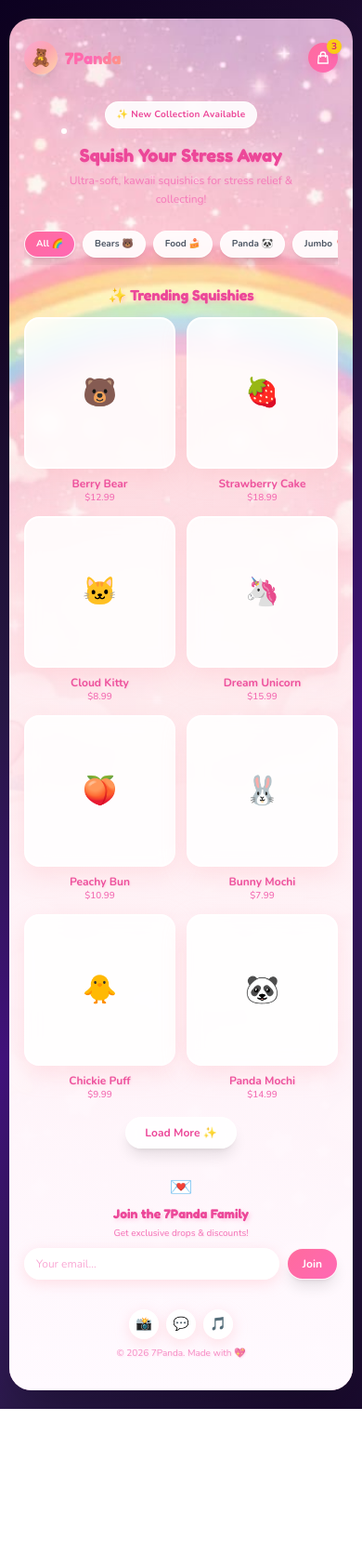
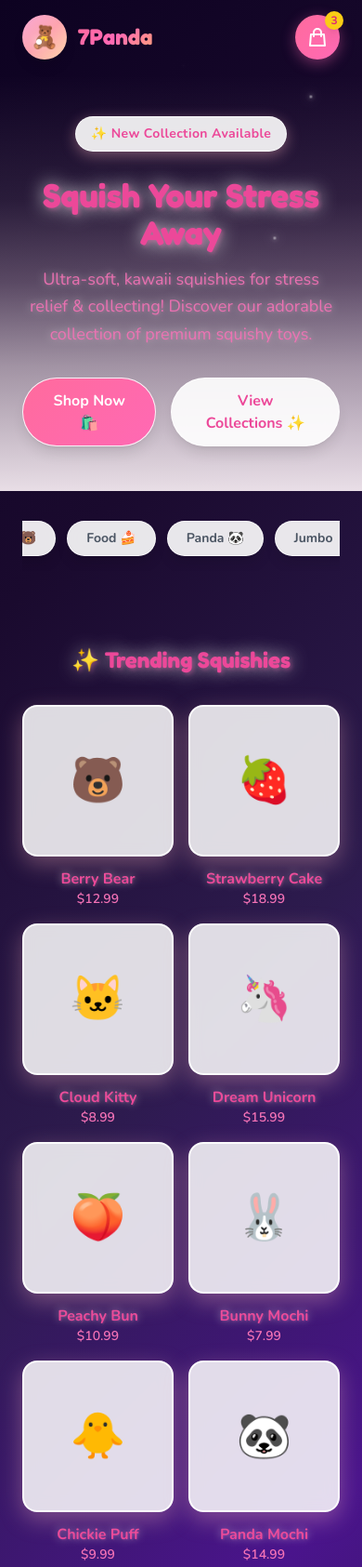
Before and after one commit to aikeluargalee-tech/7panda, a plain HTML site: page index.html in a window 390 px wide. Shown: the top 1685 px of the page at 93% size. Before the commit the page ends 1515 px from the top, so only its background shows below. Drawn offline with nearby package versions, Linux system fonts and the light colour scheme.

Commit message:
Convert to full website layout - remove mobile frame

```diff
--- a/index.html
+++ b/index.html
@@ -2,7 +2,7 @@
 <html lang="en">
 <head>
     <meta charset="UTF-8">
-    <meta name="viewport" content="width=device-width, initial-scale=1.0, maximum-scale=1.0, user-scalable=no">
+    <meta name="viewport" content="width=device-width, initial-scale=1.0">
     <title>7Panda - Cute Squishy Toys</title>
     <script src="https://cdn.tailwindcss.com"></script>
     <link href="https://fonts.googleapis.com/css2?family=Fredoka:wght@400;500;600;700&family=Nunito:wght@400;600;700;800&display=swap" rel="stylesheet">
@@ -22,37 +22,6 @@
             background: linear-gradient(135deg, #0d0221 0%, #1a0a2e 20%, #2d1b4e 40%, #4a148c 60%, #2d1b4e 80%, #1a0a2e 100%);
             min-height: 100vh;
             width: 100%;
-            display: flex;
-            justify-content: center;
-            align-items: flex-start;
-            padding: 20px 10px;
-        }
-
-        .mobile-container {
-            width: 100%;
-            max-width: 400px;
-            min-height: calc(100vh - 40px);
-            background-image: url('WhatsApp Image 2026-05-27 at 16.50.36.jpeg');
-            background-size: cover;
-            background-position: center top;
-            background-repeat: no-repeat;
-            border-radius: 24px;
-            box-shadow: 0 20px 60px rgba(0, 0, 0, 0.3);
-            overflow: hidden;
-            position: relative;
-        }
-
-        .content-overlay {
-            background: linear-gradient(to bottom,
-                transparent 0%,
-                transparent 25%,
-                rgba(255, 230, 240, 0.3) 35%,
-                rgba(255, 230, 240, 0.6) 45%,
-                rgba(255, 240, 245, 0.85) 55%,
-                rgba(255, 245, 250, 0.95) 70%,
-                rgba(255, 250, 255, 1) 100%);
-            min-height: 100%;
-            padding: 16px;
         }
 
         .text-shadow {
@@ -142,171 +111,204 @@
             -ms-overflow-style: none;
             scrollbar-width: none;
         }
+
+        .hero-section {
+            background: linear-gradient(to bottom,
+                transparent 0%,
+                rgba(255, 230, 240, 0.1) 30%,
+                rgba(255, 230, 240, 0.3) 50%,
+                rgba(255, 240, 245, 0.6) 70%,
+                rgba(255, 245, 250, 0.9) 100%);
+        }
     </style>
 </head>
 <body>
-    <div class="mobile-container">
     <!-- Sparkles -->
-        <div class="sparkle" style="top: 8%; left: 15%; animation-delay: 0s;"></div>
-        <div class="sparkle" style="top: 15%; left: 80%; animation-delay: 0.5s;"></div>
-        <div class="sparkle" style="top: 25%; left: 25%; animation-delay: 1s;"></div>
-        <div class="sparkle" style="top: 35%; left: 70%; animation-delay: 1.5s;"></div>
+    <div class="sparkle" style="top: 5%; left: 10%; animation-delay: 0s;"></div>
+    <div class="sparkle" style="top: 12%; left: 85%; animation-delay: 0.5s;"></div>
+    <div class="sparkle" style="top: 20%; left: 20%; animation-delay: 1s;"></div>
+    <div class="sparkle" style="top: 30%; left: 75%; animation-delay: 1.5s;"></div>
+    <div class="sparkle" style="top: 8%; left: 50%; animation-delay: 0.8s;"></div>
 
-        <div class="content-overlay">
     <!-- Header -->
-            <header class="pt-2 pb-4">
-                <div class="flex items-center justify-between">
+    <header class="w-full px-6 py-4">
+        <div class="max-w-7xl mx-auto flex items-center justify-between">
             <!-- Logo -->
-                    <div class="flex items-center gap-2">
-                        <div class="w-9 h-9 rounded-full bg-gradient-to-br from-pink-300 via-rose-300 to-orange-200 flex items-center justify-center shadow-lg">
-                            <span class="text-lg">🧸</span>
+            <div class="flex items-center gap-3">
+                <div class="w-12 h-12 rounded-full bg-gradient-to-br from-pink-300 via-rose-300 to-orange-200 flex items-center justify-center shadow-lg">
+                    <span class="text-2xl">🧸</span>
                 </div>
-                        <h1 class="text-lg font-bold gradient-text font-['Fredoka']">7Panda</h1>
+                <h1 class="text-2xl font-bold gradient-text font-['Fredoka']">7Panda</h1>
             </div>
 
+            <!-- Navigation -->
+            <nav class="hidden md:flex items-center gap-6">
+                <a href="#" class="text-white/90 hover:text-white font-semibold transition-colors">Home</a>
+                <a href="#" class="text-white/90 hover:text-white font-semibold transition-colors">Shop</a>
+                <a href="#" class="text-white/90 hover:text-white font-semibold transition-colors">Collections</a>
+                <a href="#" class="text-white/90 hover:text-white font-semibold transition-colors">About</a>
+            </nav>
+
             <!-- Cart Button -->
-                    <button class="cart-btn rounded-full p-2 text-white relative">
-                        <svg xmlns="http://www.w3.org/2000/svg" class="h-4 w-4" fill="none" viewBox="0 0 24 24" stroke="currentColor">
+            <button class="cart-btn rounded-full p-3 text-white relative">
+                <svg xmlns="http://www.w3.org/2000/svg" class="h-6 w-6" fill="none" viewBox="0 0 24 24" stroke="currentColor">
                     <path stroke-linecap="round" stroke-linejoin="round" stroke-width="2" d="M16 11V7a4 4 0 00-8 0v4M5 9h14l1 12H4L5 9z" />
                 </svg>
-                        <span class="absolute -top-1 -right-1 h-4 w-4 rounded-full bg-yellow-400 text-pink-600 text-[10px] flex items-center justify-center font-bold shadow-lg">3</span>
+                <span class="absolute -top-1 -right-1 h-5 w-5 rounded-full bg-yellow-400 text-pink-600 text-xs flex items-center justify-center font-bold shadow-lg">3</span>
             </button>
         </div>
     </header>
 
     <!-- Hero Section -->
-            <section class="py-4 text-center">
-                <div class="floating">
-                    <span class="inline-block px-3 py-1.5 rounded-full glass-btn text-pink-500 text-[10px] font-bold tracking-wide">
+    <section class="hero-section w-full px-6 py-12 md:py-20">
+        <div class="max-w-7xl mx-auto text-center">
+            <div class="floating mb-6">
+                <span class="inline-block px-4 py-2 rounded-full glass-btn text-pink-500 text-sm font-bold tracking-wide">
                     ✨ New Collection Available
                 </span>
             </div>
-                <h2 class="text-xl font-bold text-pink-500 mt-3 mb-1 text-shadow font-['Fredoka']">
+            <h2 class="text-4xl md:text-6xl font-bold text-pink-500 mt-4 mb-4 text-shadow font-['Fredoka']">
                 Squish Your Stress Away
             </h2>
-                <p class="text-xs text-pink-400/90 max-w-[260px] mx-auto text-shadow-soft leading-relaxed">
-                    Ultra-soft, kawaii squishies for stress relief & collecting!
+            <p class="text-lg md:text-xl text-pink-400/90 max-w-2xl mx-auto text-shadow-soft leading-relaxed mb-8">
+                Ultra-soft, kawaii squishies for stress relief & collecting! Discover our adorable collection of premium squishy toys.
             </p>
+            <div class="flex gap-4 justify-center">
+                <button class="glass-btn active px-8 py-3 rounded-full font-bold text-base text-white shadow-lg">
+                    Shop Now 🛍️
+                </button>
+                <button class="glass-btn px-8 py-3 rounded-full font-bold text-base text-pink-500 shadow-lg">
+                    View Collections ✨
+                </button>
+            </div>
+        </div>
     </section>
 
-            <!-- Categories - Horizontal Scroll -->
-            <section class="py-2">
-                <div class="flex gap-2 overflow-x-auto pb-2 scrollbar-hide">
-                    <button class="glass-btn active px-3 py-1.5 rounded-full text-[10px] font-bold shadow-lg flex-shrink-0">
+    <!-- Categories -->
+    <section class="w-full px-6 py-8">
+        <div class="max-w-7xl mx-auto">
+            <div class="flex gap-3 overflow-x-auto pb-4 scrollbar-hide justify-center">
+                <button class="glass-btn active px-5 py-2 rounded-full text-sm font-bold shadow-lg flex-shrink-0">
                     All 🌈
                 </button>
-                    <button class="glass-btn px-3 py-1.5 rounded-full text-[10px] font-bold text-gray-600 shadow-lg flex-shrink-0">
+                <button class="glass-btn px-5 py-2 rounded-full text-sm font-bold text-gray-600 shadow-lg flex-shrink-0">
                     Bears 🐻
                 </button>
-                    <button class="glass-btn px-3 py-1.5 rounded-full text-[10px] font-bold text-gray-600 shadow-lg flex-shrink-0">
+                <button class="glass-btn px-5 py-2 rounded-full text-sm font-bold text-gray-600 shadow-lg flex-shrink-0">
                     Food 🍰
                 </button>
-                    <button class="glass-btn px-3 py-1.5 rounded-full text-[10px] font-bold text-gray-600 shadow-lg flex-shrink-0">
+                <button class="glass-btn px-5 py-2 rounded-full text-sm font-bold text-gray-600 shadow-lg flex-shrink-0">
                     Panda 🐼
                 </button>
-                    <button class="glass-btn px-3 py-1.5 rounded-full text-[10px] font-bold text-gray-600 shadow-lg flex-shrink-0">
+                <button class="glass-btn px-5 py-2 rounded-full text-sm font-bold text-gray-600 shadow-lg flex-shrink-0">
                     Jumbo 🎈
                 </button>
+                <button class="glass-btn px-5 py-2 rounded-full text-sm font-bold text-gray-600 shadow-lg flex-shrink-0">
+                    Limited ⭐
+                </button>
+            </div>
         </div>
     </section>
 
     <!-- Products Grid -->
-            <section class="py-3">
-                <h3 class="text-base font-bold text-pink-500 text-center mb-3 text-shadow font-['Fredoka']">
+    <section class="w-full px-6 py-12">
+        <div class="max-w-7xl mx-auto">
+            <h3 class="text-2xl md:text-3xl font-bold text-pink-500 text-center mb-8 text-shadow font-['Fredoka']">
                 ✨ Trending Squishies
             </h3>
 
-                <div class="grid grid-cols-2 gap-3">
+            <div class="grid grid-cols-2 md:grid-cols-3 lg:grid-cols-4 gap-4 md:gap-6">
                 <!-- Product 1 -->
                 <div class="product-item text-center">
-                        <div class="product-bg mb-2 flex items-center justify-center">
-                            <span class="text-3xl">🐻</span>
+                    <div class="product-bg mb-3 flex items-center justify-center">
+                        <span class="text-5xl">🐻</span>
                     </div>
-                        <h4 class="font-bold text-pink-500 text-xs text-shadow-soft">Berry Bear</h4>
-                        <p class="text-[10px] text-pink-400 font-semibold">$12.99</p>
+                    <h4 class="font-bold text-pink-500 text-base text-shadow-soft">Berry Bear</h4>
+                    <p class="text-sm text-pink-400 font-semibold">$12.99</p>
                 </div>
 
                 <!-- Product 2 -->
                 <div class="product-item text-center">
-                        <div class="product-bg mb-2 flex items-center justify-center">
-                            <span class="text-3xl">🍓</span>
+                    <div class="product-bg mb-3 flex items-center justify-center">
+                        <span class="text-5xl">🍓</span>
                     </div>
-                        <h4 class="font-bold text-pink-500 text-xs text-shadow-soft">Strawberry Cake</h4>
-                        <p class="text-[10px] text-pink-400 font-semibold">$18.99</p>
+                    <h4 class="font-bold text-pink-500 text-base text-shadow-soft">Strawberry Cake</h4>
+                    <p class="text-sm text-pink-400 font-semibold">$18.99</p>
                 </div>
 
                 <!-- Product 3 -->
                 <div class="product-item text-center">
-                        <div class="product-bg mb-2 flex items-center justify-center">
-                            <span class="text-3xl">🐱</span>
+                    <div class="product-bg mb-3 flex items-center justify-center">
+                        <span class="text-5xl">🐱</span>
                     </div>
-                        <h4 class="font-bold text-pink-500 text-xs text-shadow-soft">Cloud Kitty</h4>
-                        <p class="text-[10px] text-pink-400 font-semibold">$8.99</p>
+                    <h4 class="font-bold text-pink-500 text-base text-shadow-soft">Cloud Kitty</h4>
+                    <p class="text-sm text-pink-400 font-semibold">$8.99</p>
                 </div>
 
                 <!-- Product 4 -->
                 <div class="product-item text-center">
-                        <div class="product-bg mb-2 flex items-center justify-center">
-                            <span class="text-3xl">🦄</span>
+                    <div class="product-bg mb-3 flex items-center justify-center">
+                        <span class="text-5xl">🦄</span>
                     </div>
-                        <h4 class="font-bold text-pink-500 text-xs text-shadow-soft">Dream Unicorn</h4>
-                        <p class="text-[10px] text-pink-400 font-semibold">$15.99</p>
+                    <h4 class="font-bold text-pink-500 text-base text-shadow-soft">Dream Unicorn</h4>
+                    <p class="text-sm text-pink-400 font-semibold">$15.99</p>
                 </div>
 
                 <!-- Product 5 -->
                 <div class="product-item text-center">
-                        <div class="product-bg mb-2 flex items-center justify-center">
-                            <span class="text-3xl">🍑</span>
+                    <div class="product-bg mb-3 flex items-center justify-center">
+                        <span class="text-5xl">🍑</span>
                     </div>
-                        <h4 class="font-bold text-pink-500 text-xs text-shadow-soft">Peachy Bun</h4>
-                        <p class="text-[10px] text-pink-400 font-semibold">$10.99</p>
+                    <h4 class="font-bold text-pink-500 text-base text-shadow-soft">Peachy Bun</h4>
+                    <p class="text-sm text-pink-400 font-semibold">$10.99</p>
                 </div>
 
                 <!-- Product 6 -->
                 <div class="product-item text-center">
-                        <div class="product-bg mb-2 flex items-center justify-center">
-                            <span class="text-3xl">🐰</span>
+                    <div class="product-bg mb-3 flex items-center justify-center">
+                        <span class="text-5xl">🐰</span>
                     </div>
-                        <h4 class="font-bold text-pink-500 text-xs text-shadow-soft">Bunny Mochi</h4>
-                        <p class="text-[10px] text-pink-400 font-semibold">$7.99</p>
+                    <h4 class="font-bold text-pink-500 text-base text-shadow-soft">Bunny Mochi</h4>
+                    <p class="text-sm text-pink-400 font-semibold">$7.99</p>
                 </div>
 
                 <!-- Product 7 -->
                 <div class="product-item text-center">
-                        <div class="product-bg mb-2 flex items-center justify-center">
-                            <span class="text-3xl">🐥</span>
+                    <div class="product-bg mb-3 flex items-center justify-center">
+                        <span class="text-5xl">🐥</span>
                     </div>
-                        <h4 class="font-bold text-pink-500 text-xs text-shadow-soft">Chickie Puff</h4>
-                        <p class="text-[10px] text-pink-400 font-semibold">$9.99</p>
+                    <h4 class="font-bold text-pink-500 text-base text-shadow-soft">Chickie Puff</h4>
+                    <p class="text-sm text-pink-400 font-semibold">$9.99</p>
                 </div>
 
                 <!-- Product 8 -->
                 <div class="product-item text-center">
-                        <div class="product-bg mb-2 flex items-center justify-center">
-                            <span class="text-3xl">🐼</span>
+                    <div class="product-bg mb-3 flex items-center justify-center">
+                        <span class="text-5xl">🐼</span>
                     </div>
-                        <h4 class="font-bold text-pink-500 text-xs text-shadow-soft">Panda Mochi</h4>
-                        <p class="text-[10px] text-pink-400 font-semibold">$14.99</p>
+                    <h4 class="font-bold text-pink-500 text-base text-shadow-soft">Panda Mochi</h4>
+                    <p class="text-sm text-pink-400 font-semibold">$14.99</p>
                 </div>
             </div>
 
             <!-- Load More -->
-                <div class="text-center mt-4">
-                    <button class="glass-btn px-5 py-2 rounded-full font-bold text-xs text-pink-500 shadow-lg">
+            <div class="text-center mt-10">
+                <button class="glass-btn px-8 py-3 rounded-full font-bold text-base text-pink-500 shadow-lg">
                     Load More ✨
                 </button>
+            </div>
         </div>
     </section>
 
     <!-- Newsletter -->
-            <section class="py-4">
-                <div class="text-center">
-                    <div class="text-xl mb-1">💌</div>
-                    <h3 class="text-sm font-bold text-pink-500 mb-1 text-shadow font-['Fredoka']">Join the 7Panda Family</h3>
-                    <p class="text-[10px] text-pink-400 mb-2 text-shadow-soft">Get exclusive drops & discounts!</p>
-                    <div class="flex gap-2">
-                        <input type="email" placeholder="Your email..." class="flex-1 px-3 py-2 rounded-full glass-btn text-pink-500 placeholder-pink-300 text-xs focus:outline-none">
-                        <button class="glass-btn active px-4 py-2 rounded-full font-bold text-xs text-white shadow-lg flex-shrink-0">
+    <section class="w-full px-6 py-16">
+        <div class="max-w-3xl mx-auto text-center">
+            <div class="text-4xl mb-4">💌</div>
+            <h3 class="text-2xl md:text-3xl font-bold text-pink-500 mb-3 text-shadow font-['Fredoka']">Join the 7Panda Family</h3>
+            <p class="text-base text-pink-400 mb-6 text-shadow-soft">Get exclusive drops, discounts, and early access to new collections!</p>
+            <div class="flex gap-3 max-w-md mx-auto">
+                <input type="email" placeholder="Your email..." class="flex-1 px-5 py-3 rounded-full glass-btn text-pink-500 placeholder-pink-300 text-base focus:outline-none">
+                <button class="glass-btn active px-6 py-3 rounded-full font-bold text-base text-white shadow-lg flex-shrink-0">
                     Join
                 </button>
             </div>
@@ -314,22 +316,55 @@
     </section>
 
     <!-- Footer -->
-            <footer class="py-4 text-center">
-                <div class="flex justify-center gap-2 mb-2">
-                    <a href="#" class="w-8 h-8 rounded-full glass-btn flex items-center justify-center text-sm hover:scale-110 transition-transform">
+    <footer class="w-full px-6 py-12 border-t border-white/10">
+        <div class="max-w-7xl mx-auto">
+            <div class="grid grid-cols-1 md:grid-cols-4 gap-8 mb-8">
+                <div>
+                    <div class="flex items-center gap-2 mb-4">
+                        <div class="w-10 h-10 rounded-full bg-gradient-to-br from-pink-300 via-rose-300 to-orange-200 flex items-center justify-center shadow-lg">
+                            <span class="text-xl">🧸</span>
+                        </div>
+                        <h4 class="text-xl font-bold gradient-text font-['Fredoka']">7Panda</h4>
+                    </div>
+                    <p class="text-white/70 text-sm">Ultra-soft squishies for stress relief and collecting. Made with love! 💖</p>
+                </div>
+                <div>
+                    <h5 class="text-white font-bold mb-4">Shop</h5>
+                    <ul class="space-y-2 text-white/70 text-sm">
+                        <li><a href="#" class="hover:text-white transition-colors">All Products</a></li>
+                        <li><a href="#" class="hover:text-white transition-colors">New Arrivals</a></li>
+                        <li><a href="#" class="hover:text-white transition-colors">Best Sellers</a></li>
+                        <li><a href="#" class="hover:text-white transition-colors">Sale</a></li>
+                    </ul>
+                </div>
+                <div>
+                    <h5 class="text-white font-bold mb-4">Help</h5>
+                    <ul class="space-y-2 text-white/70 text-sm">
+                        <li><a href="#" class="hover:text-white transition-colors">FAQ</a></li>
+                        <li><a href="#" class="hover:text-white transition-colors">Shipping</a></li>
+                        <li><a href="#" class="hover:text-white transition-colors">Returns</a></li>
+                        <li><a href="#" class="hover:text-white transition-colors">Contact Us</a></li>
+                    </ul>
+                </div>
+                <div>
+                    <h5 class="text-white font-bold mb-4">Follow Us</h5>
+                    <div class="flex gap-3">
+                        <a href="#" class="w-10 h-10 rounded-full glass-btn flex items-center justify-center text-lg hover:scale-110 transition-transform">
                             📸
                         </a>
-                    <a href="#" class="w-8 h-8 rounded-full glass-btn flex items-center justify-center text-sm hover:scale-110 transition-transform">
+                        <a href="#" class="w-10 h-10 rounded-full glass-btn flex items-center justify-center text-lg hover:scale-110 transition-transform">
                             💬
                         </a>
-                    <a href="#" class="w-8 h-8 rounded-full glass-btn flex items-center justify-center text-sm hover:scale-110 transition-transform">
+                        <a href="#" class="w-10 h-10 rounded-full glass-btn flex items-center justify-center text-lg hover:scale-110 transition-transform">
                             🎵
                         </a>
                     </div>
-                <p class="text-[10px] text-pink-400/80 text-shadow-soft">© 2026 7Panda. Made with 💖</p>
-            </footer>
                 </div>
             </div>
-
+            <div class="text-center pt-8 border-t border-white/10">
+                <p class="text-white/60 text-sm">© 2026 7Panda. Made with 💖</p>
+            </div>
+        </div>
+    </footer>
 </body>
 </html>
```
Lines whose indentation alone changed are shown as unchanged.
